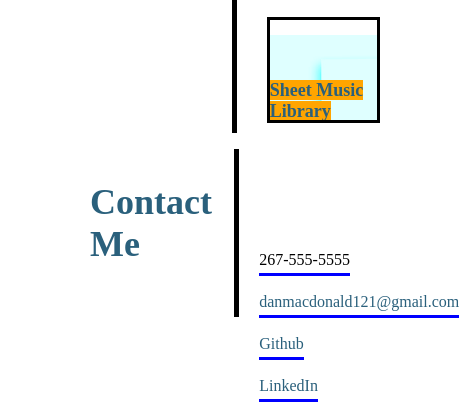
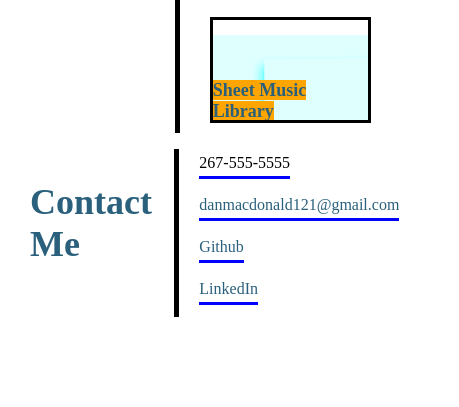
Before and after one commit to danmac121/Portfolio-site, a plain HTML site: page index.html in a window 390 px wide. Shown: the part 1187-1594 px from the top of the page, 459 px wide, since content can reach past the window. Drawn offline with Linux system fonts and the light colour scheme.

Commit message:
Fixed an issue where the links in the contact me section were being pushed down with empty space above them in the final media query

```diff
--- a/index.html
+++ b/index.html
@@ -76,18 +76,18 @@
         <section id="contact">
             <h4>Contact Me</h4>
             <ul>
-                <li id="c1">
-                    <span >267-555-5555</span>
+                <li >
+                    <span id="c1">267-555-5555</span>
                 </li>
-                <li id="c2">
-                    <span ><a href="mailto:danmacdonald121@gmail.com">danmacdonald121@gmail.com</a></span>
+                <li >
+                    <span id="c2"><a href="mailto:danmacdonald121@gmail.com">danmacdonald121@gmail.com</a></span>
 
                 </li>
-                <li id="c3">
-                    <span ><a  href="https://github.com/danmac121">Github</a></span>
+                <li >
+                    <span id="c3"><a  href="https://github.com/danmac121">Github</a></span>
                 </li>
-                <li id="c4">
-                    <span ><a  href="www.linkedin.com/in/dan-mac-289946280">LinkedIn</a></span>
+                <li >
+                    <span id="c4"><a  href="www.linkedin.com/in/dan-mac-289946280">LinkedIn</a></span>
 
                 </li>
             </ul>
--- a/style.css
+++ b/style.css
@@ -39,7 +39,8 @@ header h1 {
     left: -20px;
     background-color: var(--dark);
     color: var(--light);
-    padding-left: 50px;
+    padding:0 10px 0 50px;
+
 }
 
 header nav ul {
@@ -47,10 +48,7 @@ header nav ul {
     display: flex;
 
 }
-header {
-    display: flex;
-    flex-direction: row;
-}
+
 nav{
     width: 100%;
     display: inline;
@@ -244,7 +242,7 @@ header nav ul li {
     }
 
     header{
-      background-color:red;
+
       height:120px
     }
     #about-me p{
@@ -262,12 +260,15 @@ header nav ul li {
         "p5";
         max-width: 80%;
 
+
     }
+
+
   }
   @media screen and (max-width: 767px) {
 
     header{
-      background-color:white;
+
       height: 100px;
     }
     header nav ul{
@@ -282,28 +283,40 @@ header nav ul li {
         position: relative;
         bottom: 120px;
     }
+
     #contact ul {
-        /* display: grid;
+        display: grid;
         grid-template-rows: 25% 25% 25% 25%;
         grid-template-areas:
         "c1"
         "c2"
         "c3"
         "c4";
+
     }
      #c1{grid-area: c1;}
      #c2{grid-area: c2;}
      #c3{grid-area: c3;}
-     #c4{grid-area: c4;} */
-        display: flex;
+     #c4{grid-area: c4;}
+
+
+        /* display: flex;
         flex-direction: column;
-        justify-content: space-around;
+        align-items: center;
+    position: relative;
+     */
 
-  }
-  #contact li{
-    padding-top: 0px;
-    margin-top: 0px;
+  #c1, #c2, #c3, #c4{
+    position: inherit;
+    top: -85px;
+
 
 
   }
-  }
+  #about-me h2, #contact h4, #work h2{
+    font-size: 36px;
+
+     margin-left: 30px;
+
+ }
+}
```
